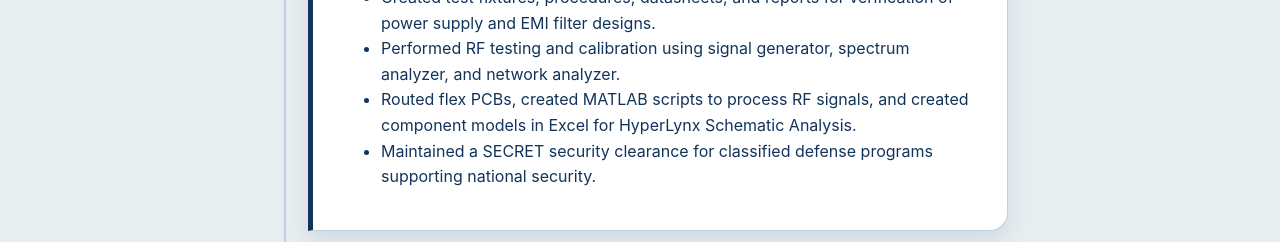
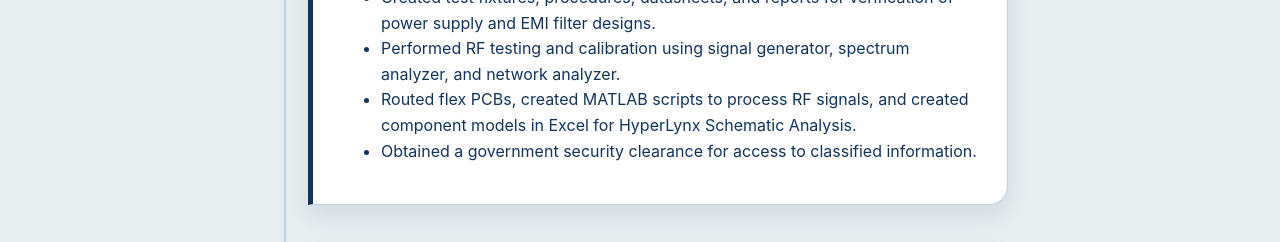
Before and after one commit to omarsbu/Personal-Website, a plain HTML site: page index.html in a window 1280 px wide. Shown: the part 1900-2142 px from the top of the page. Drawn offline with Linux system fonts and the light colour scheme.

Commit message:
Update index.html

```diff
--- a/index.html
+++ b/index.html
@@ -112,7 +112,7 @@
                   <li>Created test fixtures, procedures, datasheets, and reports for verification of power supply and EMI filter designs.</li>
                   <li>Performed RF testing and calibration using signal generator, spectrum analyzer, and network analyzer.</li>
                   <li>Routed flex PCBs, created MATLAB scripts to process RF signals, and created component models in Excel for HyperLynx Schematic Analysis.</li>
-                  <li>Maintained a SECRET security clearance for classified defense programs supporting national security.</li>
+                  <li>Obtained a government security clearance for access to classified information.</li>
                 </ul>
               </div>
             </article>
```
